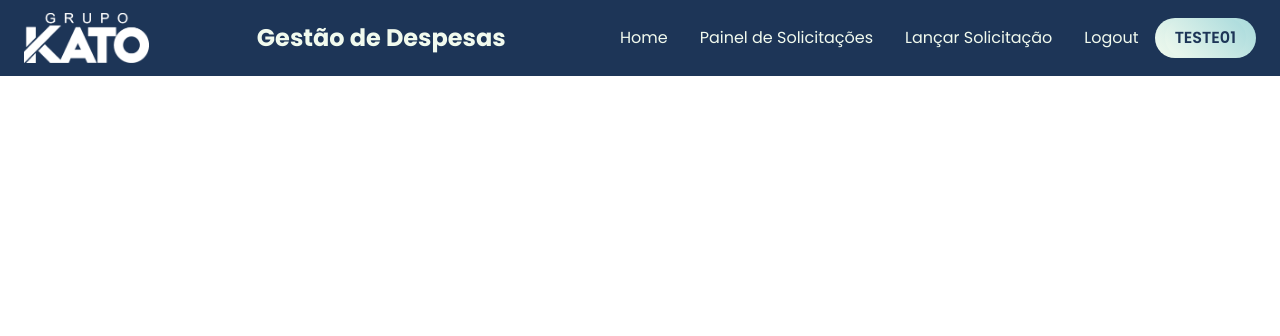
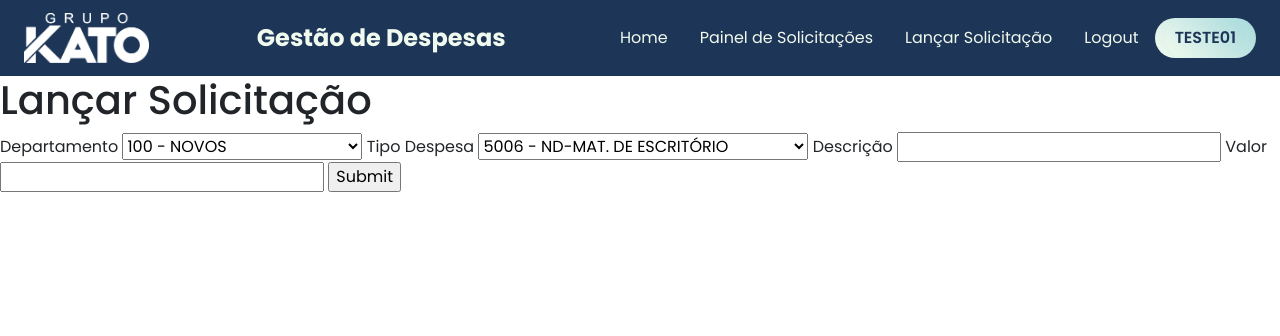
Before and after one commit to joao-v-marques/gestao-despesas-empresariais-linx-open-source, a Flask app: page /lancar-solicitacao/ in a window 1280 px wide. Shown: the top 336 px of the page. Run offline with Flask 3, Linux system fonts and the light colour scheme; a user stored in the database is signed in.

Commit message:
Adicionar o CSS da pagina de solicitação, Finalizar o backend da pagina de solicitação.

```diff
--- a/routes/blueprint_lancar_solicitacao.py
+++ b/routes/blueprint_lancar_solicitacao.py
@@ -7,3 +7,15 @@ blueprint_lancar_solicitacao = Blueprint('blueprint_lancar_solicitacao', __name_
 @login_required
 def pagina_lancar_solicitacao():
     return render_template('pagina_lancar_solicitacao.html', usuario_logado=current_user.USUARIO)
+
+@blueprint_lancar_solicitacao.route('/fazer-lancamento')
+@login_required
+def fazer_lancamento():
+    if request.method == 'POST':
+        departamento_form = request.form['departamento']
+        tipo_despesa_form = request.form['tipo_despesa']
+        descricao_form = request.form['descricao']
+        valor_form = request.form['valor']
+        status_form = 'PENDENTE'
+
+        return redirect(url_for('blueprint_lancar_solicitacoes.pagina_lancar_solicitacoes'))
--- /dev/null
+++ b/static/js/pagina_lancar_solicitacao.js
@@ -0,0 +1,37 @@
+document.addEventListener('DOMContentLoaded', function () {
+    const valorInput = document.querySelector('.input-valor');
+
+    valorInput.addEventListener('input', function (e) {
+        let valor = e.target.value;
+
+
+        valor = valor.replace(/\D/g, '');
+
+
+        valor = (valor / 100).toLocaleString('pt-BR', {
+            style: 'currency',
+            currency: 'BRL'
+        });
+
+
+        e.target.value = valor;
+    });
+
+    valorInput.addEventListener('focus', function (e) {
+
+        e.target.value = e.target.value.replace(/[^\d]/g, '');
+    });
+
+    valorInput.addEventListener('blur', function (e) {
+
+        let valor = e.target.value;
+
+        if (valor) {
+            valor = (parseFloat(valor) / 100).toLocaleString('pt-BR', {
+                style: 'currency',
+                currency: 'BRL'
+            });
+            e.target.value = valor;
+        }
+    });
+});
--- a/templates/pagina_lancar_solicitacao.html
+++ b/templates/pagina_lancar_solicitacao.html
@@ -43,7 +43,43 @@
     </header>
 
     <main>
+        <h1 class="titulo-solicitacao">Lançar Solicitação</h1>
 
+        <form action="{{ url_for('blueprint_lancar_solicitacao.fazer_lancamento') }}" method="POST" class="formulario">
+            <label for="departamento_id" class="label-departamento">Departamento</label>
+            <select name="departamento" id="departamento_id" class="input-departamento">
+                <option value="100">100 - NOVOS</option>
+                <option value="110">110 - NOVOS - REVENDA</option>
+                <option value="200">200 - USADOS</option>
+                <option value="300">300 - PECAS</option>
+                <option value="301">301 - PECAS ATACADO</option>
+                <option value="310">310 - ACESSORIOS</option>
+                <option value="400">400 - ASSISTENCIA TECNICA</option>
+                <option value="410">410 - FUNILARIA E PINTURA</option>
+                <option value="500">500 - ADMINISTRAÇÃO</option>
+            </select>
+
+            <label for="tipo_despesa_id" class="label-tipo-despesa">Tipo Despesa</label>
+            <select name="tipo_despesa" id="tipo_despesa_id" class="input-tipo-despesa">
+                <option value="5006">5006 - ND-MAT. DE ESCRITÓRIO</option>
+                <option value="5114">5114 - ND-LUZ</option>
+                <option value="5123">5123 - ND-EMBALAGENS</option>
+                <option value="5138">5138 - ND-INTERNET</option>
+                <option value="5140">5140 - ND-PUBLICIDADE E PROPAGANDA</option>
+            </select>
+
+            <label for="descricao_id" class="label-descricao">Descrição</label>
+            <input type="text" id="descricao_id" name="descricao" class="input-descricao">
+
+            <label for="valor_id" class="label-valor">Valor</label>
+            <input type="text" id="valor_id" name="valor" class="input-valor">
+
+            <!-- Já gravar o status da solicitação PENDENTE como padrão no Backend -->
+
+            <input type="submit">
+        </form>
+
+        <script src="{{ url_for('static', filename='js/pagina_lancar_solicitacao.js') }}"></script>
     </main>
 </body>
 </html>
```
